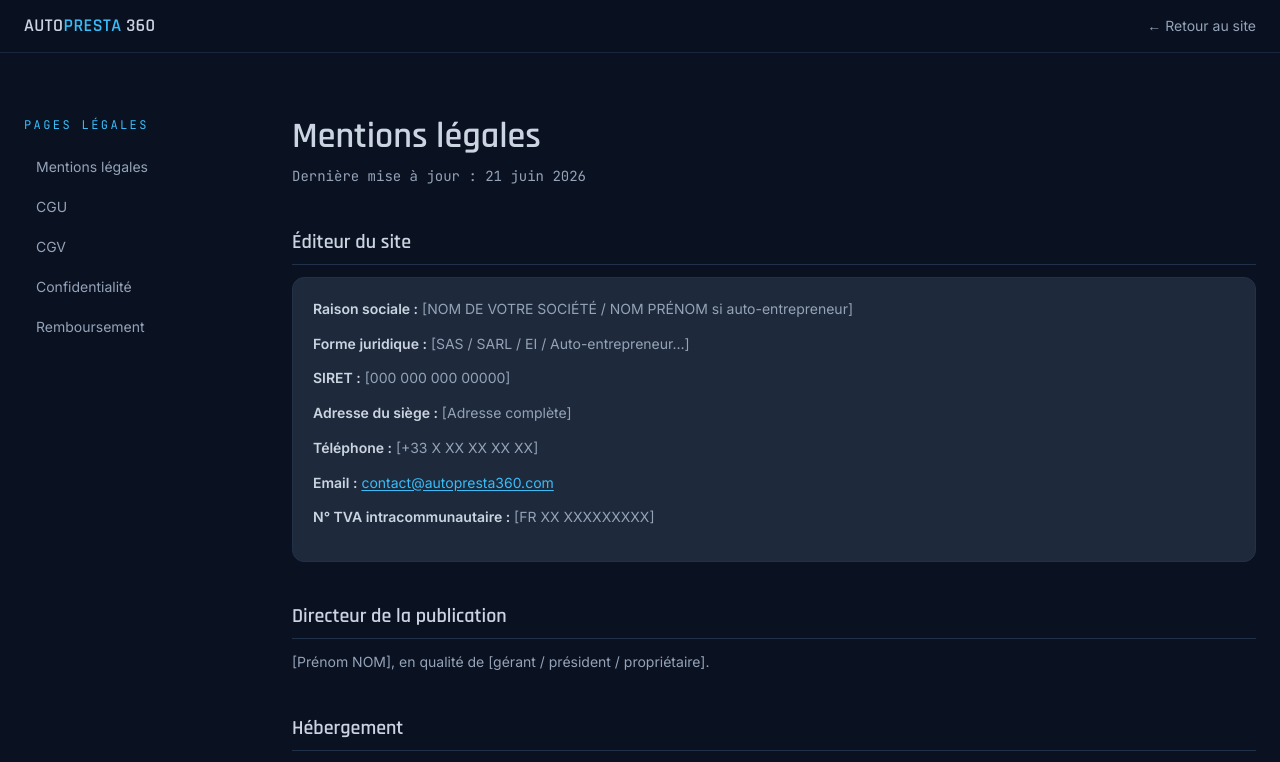
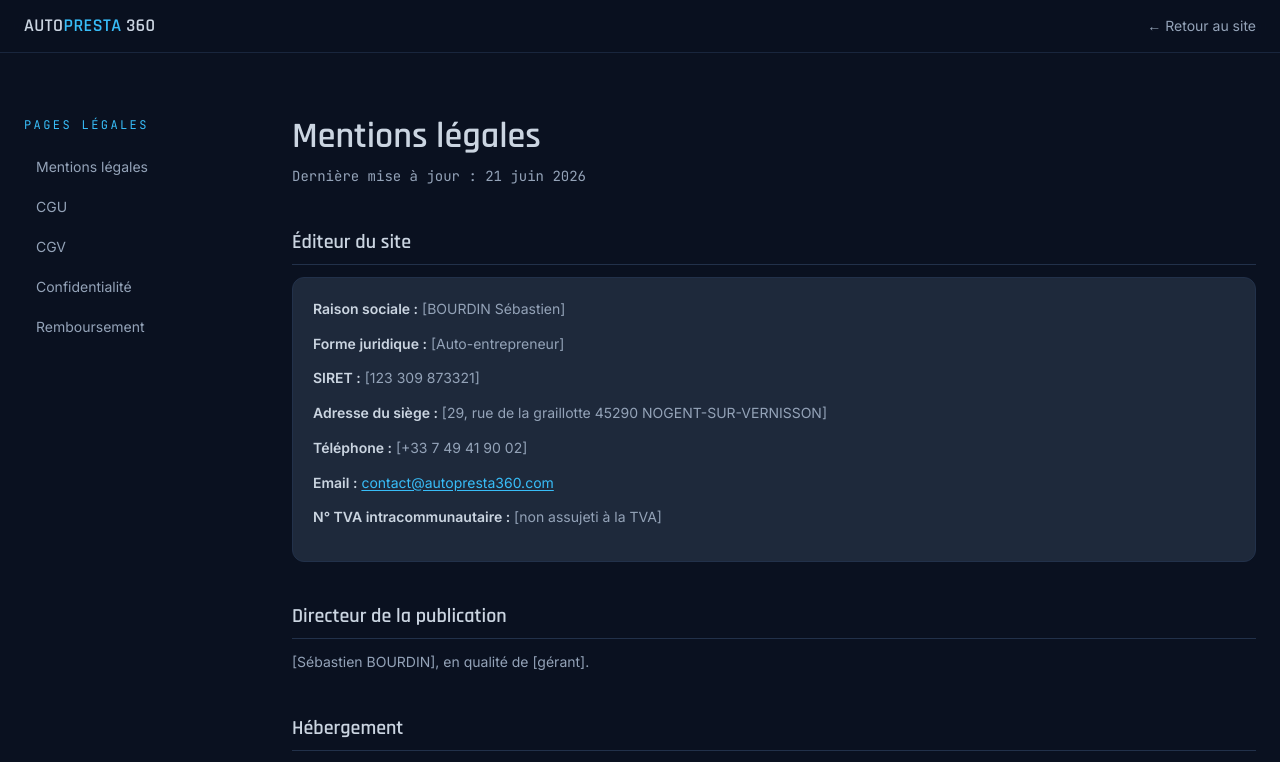
Before and after one commit to impactsolution45-pixel/autopresta360-site, a Next.js app: page /mentions-legales in a window 1280 px wide. Shown: the top 762 px of the page. Built offline with nearby package versions, Linux system fonts and the light colour scheme.

Commit message:
Update legal information in mentions-legales page

```diff
--- a/app/mentions-legales/page.tsx
+++ b/app/mentions-legales/page.tsx
@@ -11,19 +11,19 @@ export default function MentionsLegales() {
       <section>
         <h2>Éditeur du site</h2>
         <div className="info-block">
-          <p><strong>Raison sociale :</strong> [NOM DE VOTRE SOCIÉTÉ / NOM PRÉNOM si auto-entrepreneur]</p>
-          <p><strong>Forme juridique :</strong> [SAS / SARL / EI / Auto-entrepreneur…]</p>
-          <p><strong>SIRET :</strong> [000 000 000 00000]</p>
-          <p><strong>Adresse du siège :</strong> [Adresse complète]</p>
-          <p><strong>Téléphone :</strong> [+33 X XX XX XX XX]</p>
+          <p><strong>Raison sociale :</strong> [BOURDIN Sébastien]</p>
+          <p><strong>Forme juridique :</strong> [Auto-entrepreneur]</p>
+          <p><strong>SIRET :</strong> [123 309 873321]</p>
+          <p><strong>Adresse du siège :</strong> [29, rue de la graillotte 45290 NOGENT-SUR-VERNISSON]</p>
+          <p><strong>Téléphone :</strong> [+33 7 49 41 90 02]</p>
           <p><strong>Email :</strong> <a href="mailto:contact@autopresta360.com">contact@autopresta360.com</a></p>
-          <p><strong>N° TVA intracommunautaire :</strong> [FR XX XXXXXXXXX]</p>
+          <p><strong>N° TVA intracommunautaire :</strong> [non assujeti à la TVA]</p>
         </div>
       </section>
 
       <section>
         <h2>Directeur de la publication</h2>
-        <p>[Prénom NOM], en qualité de [gérant / président / propriétaire].</p>
+        <p>[Sébastien BOURDIN], en qualité de [gérant].</p>
       </section>
 
       <section>
```
